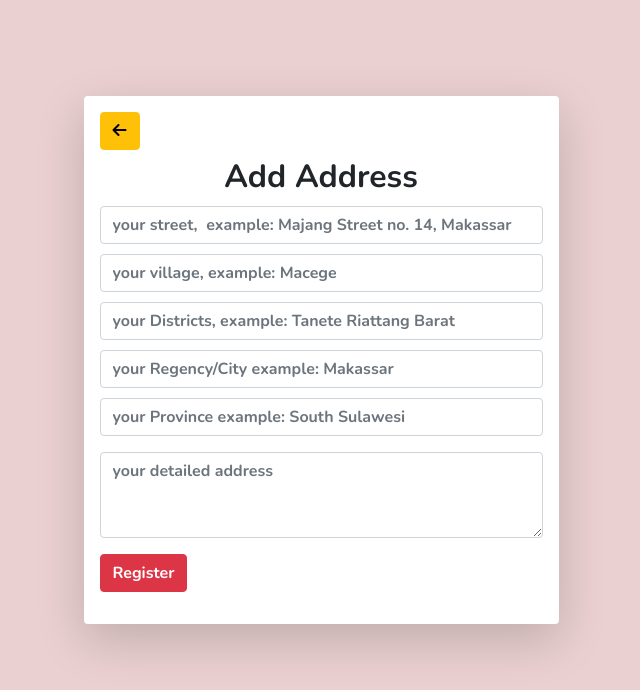
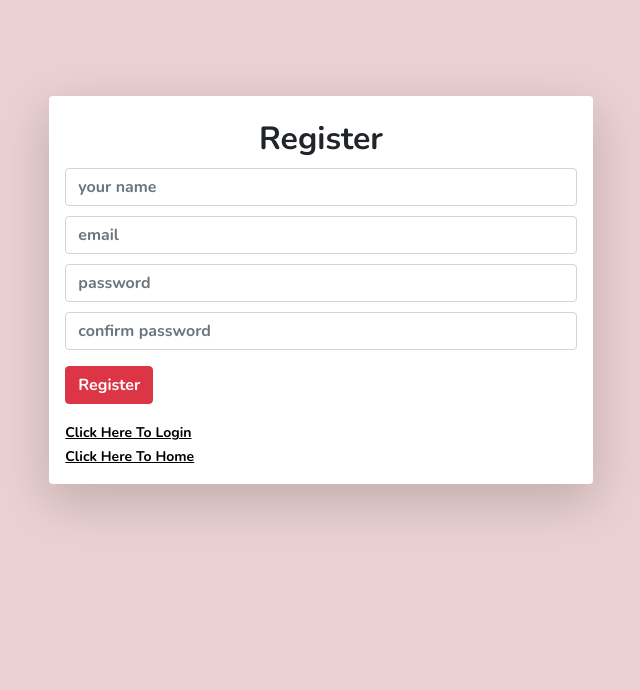
Before and after one commit to baimempatlima/react-foodstore, a React (Create React App) app: page /form-address/user in a window 1280 px wide. Shown: the top 690 px of the page, without its empty margins (319-959 px from the left). Built offline with nearby package versions, Linux system fonts and the light colour scheme; no server answers.

Commit message:
Update index.jsx

```diff
--- a/src/pages/Address/index.jsx
+++ b/src/pages/Address/index.jsx
@@ -1,92 +1,65 @@
-import React, { useState, useEffect } from "react";
 import axios from "axios";
-import { useNavigate } from "react-router-dom";
-// import { Link } from "react-router-dom";
+import React, { useState } from "react";
+import { Link, useNavigate } from "react-router-dom";
 
-export default function FormAddress() {
+export default function Register() {
+  const [full_name, setFullName] = useState("");
+  const [email, setEmail] = useState("");
+  const [password, setPassword] = useState("");
+  const [cpassword, setCPassword] = useState("");
+  const [validation, setValidation] = useState("");
   const navigate = useNavigate();
-  const [user, setUser] = useState([]);
-  const [name, setName] = useState("");
-  const [kelurahan, setKelurahan] = useState("");
-  const [kecamatan, setKecamatan] = useState("");
-  const [kabupaten, setKabupaten] = useState("");
-  const [provinsi, setProvinsi] = useState("");
-  const [detail, setDetail] = useState("");
-  const [checkValidation, setCheckValidation] = useState("");
-  const [token] = useState(localStorage.getItem("token"));
-  const headersAuth = { headers: { Authorization: `Bearer ${token}` } };
 
-  const authCheck = async () => {
+  let payload = { full_name, email, password };
+
+  const register = async (e) => {
+    e.preventDefault();
     try {
-      await axios.get(`http://localhost:3000/auth/me`, headersAuth).then((res) => {
+      if (password === cpassword) {
+        await axios.post(`http://localhost:3000/auth/register`, payload).then((res) => {
+          setValidation(res.data);
           if (res.data.error !== 1) {
-          setUser(res.data);
+            setTimeout(() => {
+              navigate("/login");
+            }, 500);
           }
         });
-    } catch (error) {
-      console.log(error, "user not found");
       }
-  };
-
-  const addressAdd = async (e) => {
-    e.preventDefault();
-    try {
-      let payload = { name, kelurahan, kecamatan, provinsi, kabupaten, detail, user };
-      await axios.post(`http://localhost:3000/api/delivery-addresses`, payload, headersAuth).then((res) => {
-        setCheckValidation(res.data);
-        if (res.data.error !== 1) {
-          navigate(-1);
-        }
-      });
     } catch (error) {
       console.log(error);
     }
   };
 
-  const buttonBack = (e) => {
-    e.preventDefault();
-    navigate(-1);
-  };
-
-  useEffect(() => {
-    authCheck();
-  }, []);
-
   return (
     <div>
-      <div className="container">
       <form>
-          <div className="row justify-content-center my-5 flex">
+        <div className="row justify-content-center my-5">
           <div className="col-md-5 my-5 text-start  shadow-lg p-3 mb-5 bg-body rounded">
-              <div className="flex-container">
-                <div className="text-start">
-                  <button className="btn btn-warning" onClick={(e) => buttonBack(e)}>
-                    <i class="fa-solid fa-arrow-left"></i>
-                  </button>
-                </div>
-              </div>
-              <h2 className="text-center m-2">Add Address</h2>
+            <h2 className="text-center m-2">Register</h2>
             <div>
-                <input name="name" type="text" placeholder="your street,  example: Majang Street no. 14, Makassar" className="form-control" value={name} onChange={(e) => setName(e.target.value)} a />
-                {checkValidation.error === 1 && checkValidation.fields.name !== undefined ? <p className="alert alert-dark text-sm-center">{checkValidation.fields.name.message}</p> : ""}
-                <input name="kelurahan" type="text" placeholder="your village, example: Macege " className="form-control" value={kelurahan} onChange={(e) => setKelurahan(e.target.value)} />
-                {checkValidation.error === 1 && checkValidation.fields.kelurahan !== undefined ? <p className="alert alert-dark text-sm-center">{checkValidation.fields.kelurahan.message}</p> : ""}
-                <input type="text" name="kecamatan" placeholder="your Districts, example: Tanete Riattang Barat" className="form-control" value={kecamatan} onChange={(e) => setKecamatan(e.target.value)} />
-                {checkValidation.error === 1 && checkValidation.fields.kecamatan !== undefined ? <p className="alert alert-dark text-sm-center">{checkValidation.fields.kecamatan.message}</p> : ""}
-                <input type="text" name="kabupaten" placeholder="your Regency/City example: Makassar" className="form-control" value={kabupaten} onChange={(e) => setKabupaten(e.target.value)} />
-                {checkValidation.error === 1 && checkValidation.fields.kabupaten !== undefined ? <p className="alert alert-dark text-sm-center">{checkValidation.fields.kabupaten}</p> : ""}
-                <input type="text" name="provinsi" placeholder="your Province example: South Sulawesi" className="form-control" value={provinsi} onChange={(e) => setProvinsi(e.target.value)} />
-                {checkValidation.error === 1 && checkValidation.fields.provinsi !== undefined ? <p className="alert alert-dark text-sm-center">{checkValidation.fields.provinsi.message}</p> : ""}
-                <textarea class="form-control mt-3" name="detail" id="detail" rows="3" placeholder="your detailed address" value={detail} onChange={(e) => setDetail(e.target.value)}></textarea>
-                {checkValidation.error === 1 && checkValidation.fields.detail !== undefined ? <p className="alert alert-dark text-sm-center">{checkValidation.fields.detail.message}</p> : ""}
-                <button className="btn btn-danger my-2 mt-3 mb-3" onClick={(e) => addressAdd(e)}>
+              <input onChange={(e) => setFullName(e.target.value)} name="full_name" type="text" placeholder="your name" className="form-control" />
+              {validation.fields?.full_name ? <p className="alert alert-warning">{validation.fields.full_name.message}</p> : ""}
+              <input onChange={(e) => setEmail(e.target.value)} name="email" type="text" placeholder="email" className="form-control" />
+              {validation.fields?.email ? <p className="alert alert-warning">{validation.fields.email.message}</p> : ""}
+              <input onChange={(e) => setPassword(e.target.value)} type="password" name="password" placeholder="password" className="form-control" />
+              {validation.fields?.password ? <p className="alert alert-warning">{validation.fields.password.message}</p> : ""}
+              <input onChange={(e) => setCPassword(e.target.value)} type="password" name="confirm_password" placeholder="confirm password" className="form-control" />
+              {password !== cpassword ? <p className="alert alert-warning">Password do not match </p> : ""}
+              <button onClick={(e) => register(e)} className="btn btn-danger my-2 mt-3 mb-3">
                 Register
               </button>
+              <br />
+              <Link to="/login" className="mt-2" style={{ color: "black", fontSize: "14px" }}>
+                Click Here To Login
+              </Link>
+              <br />
+              <Link to="/" className="mt-2" style={{ color: "black", fontSize: "14px" }}>
+                Click Here To Home
+              </Link>
             </div>
           </div>
         </div>
       </form>
     </div>
-    </div>
   );
 }
```
Lines whose indentation alone changed are shown as unchanged.
